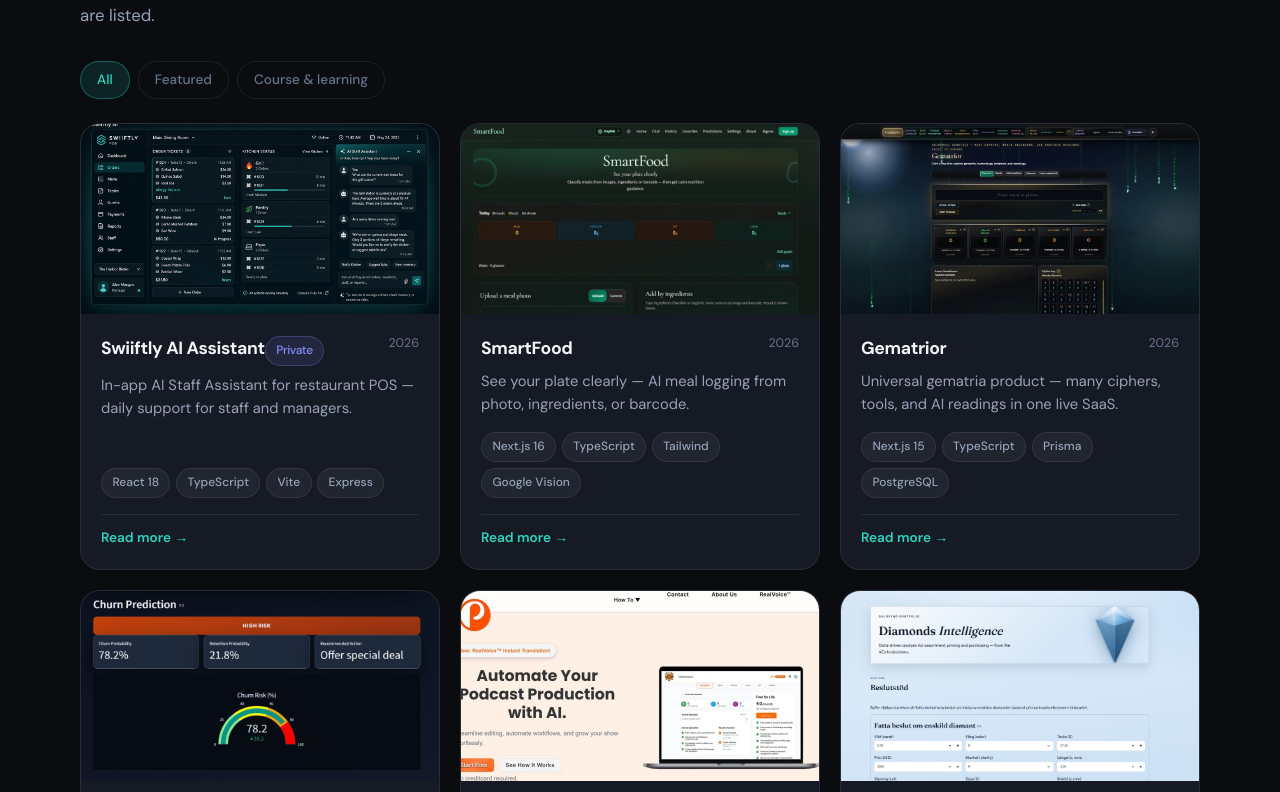
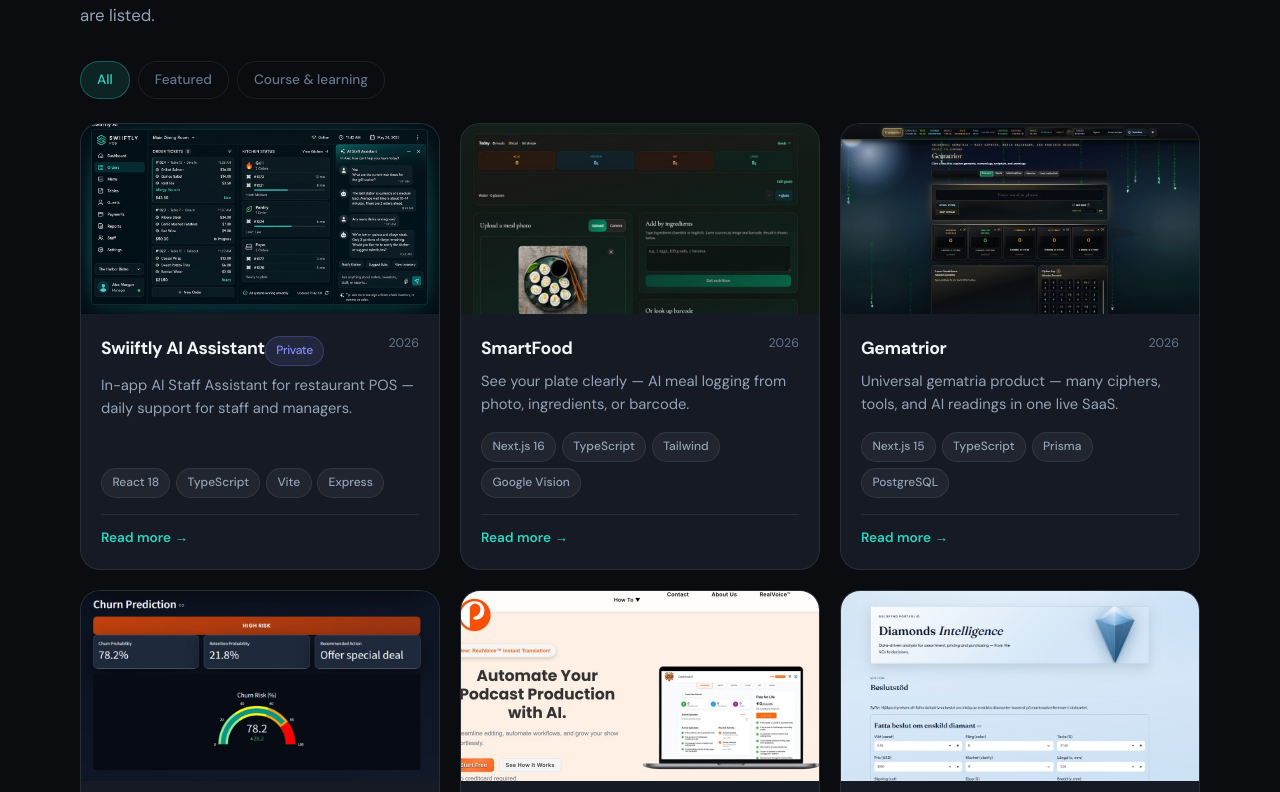
Before and after one commit to editorjakupi/portfolio, a React (Vite) app: page / in a window 1280 px wide. Shown: the part 1828-2620 px from the top of the page. Built offline with nearby package versions, Linux system fonts and the light colour scheme.

Commit message:
Reframe SmartFood banner to show dashboard and meal inputs.

```diff
--- a/src/data/projects.ts
+++ b/src/data/projects.ts
@@ -30,7 +30,7 @@ const ph = (color: string, text: string) =>
   `https://placehold.co/800x420/${color}/f8fafc?text=${encodeURIComponent(text)}&font=dm-sans`;
 
 /** Prefer a local banner when present; otherwise colored placeholder. */
-const BANNER_VERSION = '5';
+const BANNER_VERSION = '6';
 
 const bannerIds = new Set([
   'gematrior',
@@ -239,7 +239,7 @@ const allProjects: Project[] = [
     featured: true,
     category: 'course',
     accent: 'ea580c',
-    bannerPosition: 'center top',
+    bannerPosition: 'center center',
     github: 'https://github.com/editorjakupi/smartfood',
     demo: 'https://smartfood.editorjakupi.com',
     tech: [
```
Also changed, not shown: public/project-banners/smartfood.png.
